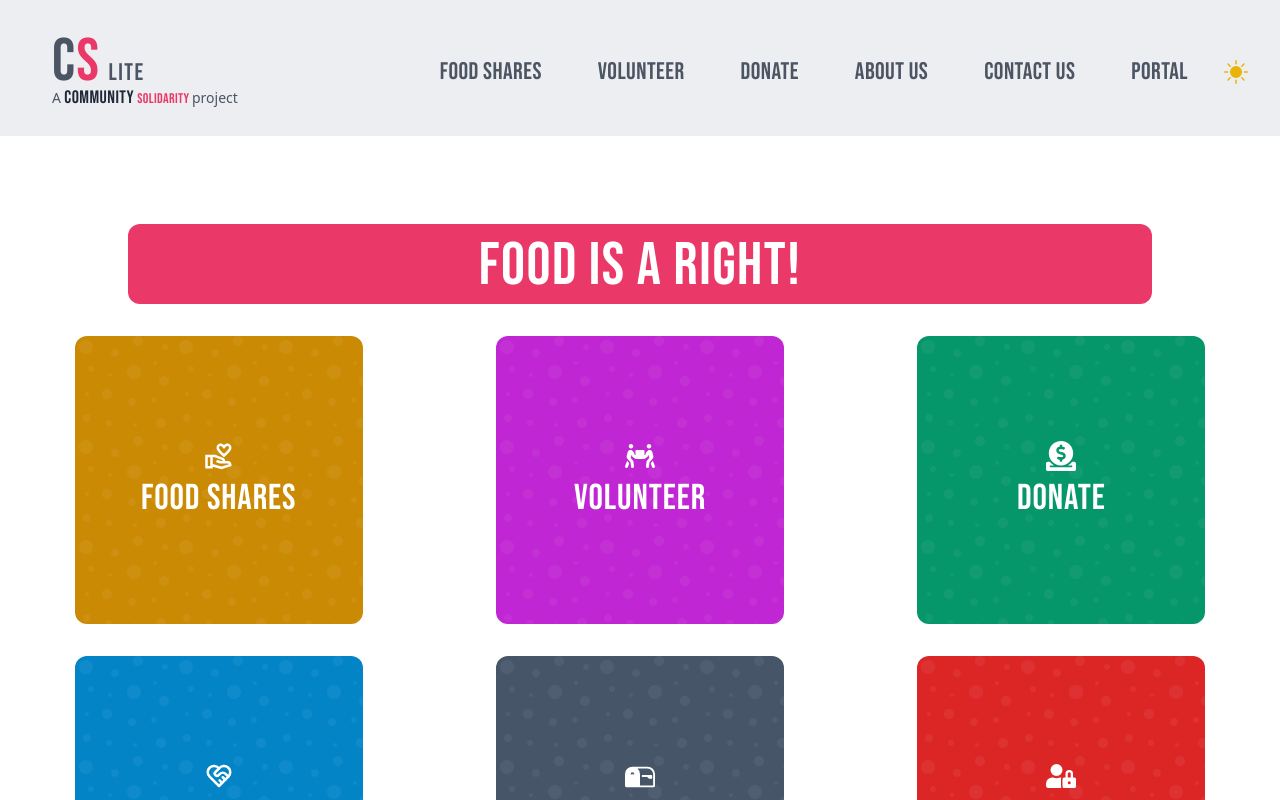
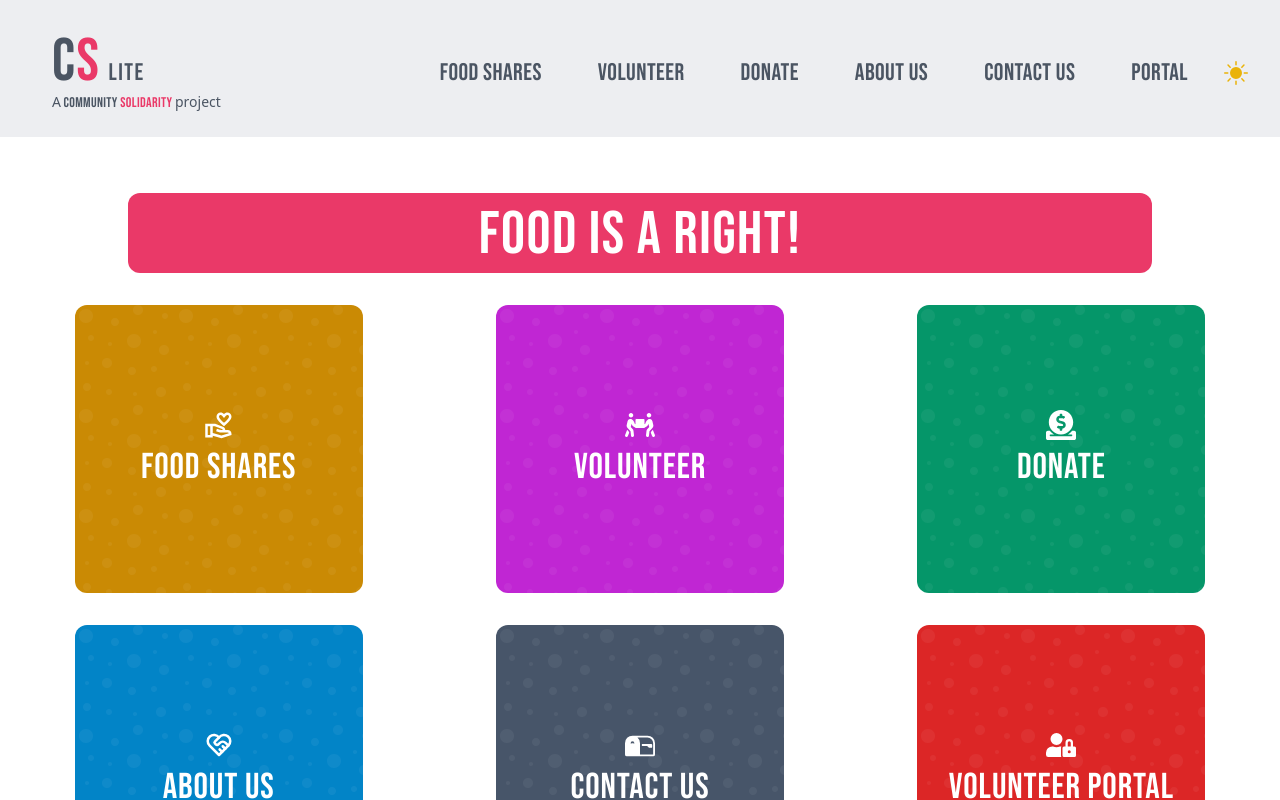
Before and after one commit to just214/cs-lite, a Next.js app: page / in a window 1280 px wide. Shown: the top 800 px of the page. Built offline with nearby package versions, Linux system fonts and the light colour scheme.

Commit message:
style: refinements

```diff
--- a/src/components/Header.tsx
+++ b/src/components/Header.tsx
@@ -16,9 +16,9 @@ export const Header = () => {
                 C<span className="text-cs-pink">S</span>
                 <span className="text-2xl ml-2">Lite</span>
               </p>
-              <p className="text-[10px] xl:text-sm text-alt -mt-2">
+              <p className="text-[10px] xl:text-sm text-alt -mt-4 md:mt-0">
                 <span className="font-sans">A</span>
-                <span className="text display-text"> COMMUNITY </span>
+                <span className="display-text"> COMMUNITY </span>
                 <span className="text-cs-pink display-text">SOLIDARITY </span>
                 <span className="font-sans">project</span>
               </p>
--- a/src/components/MissionCycleCard.tsx
+++ b/src/components/MissionCycleCard.tsx
@@ -24,7 +24,7 @@ export function MissionCycleCard() {
 
   const currentItem = values[currentIndex];
   return (
-    <p className="display-text text-white my-8 text-5xl md:text-6xl bg-cs-pink pb-2 pt-3 rounded-xl max-w-5xl mx-auto">
+    <p className="display-text text-white mb-8  text-4xl md:text-6xl bg-cs-pink pb-2 pt-3 rounded-xl max-w-5xl mx-auto">
       <span key={currentIndex} className="animate-fade">
         {currentItem}
       </span>
```
